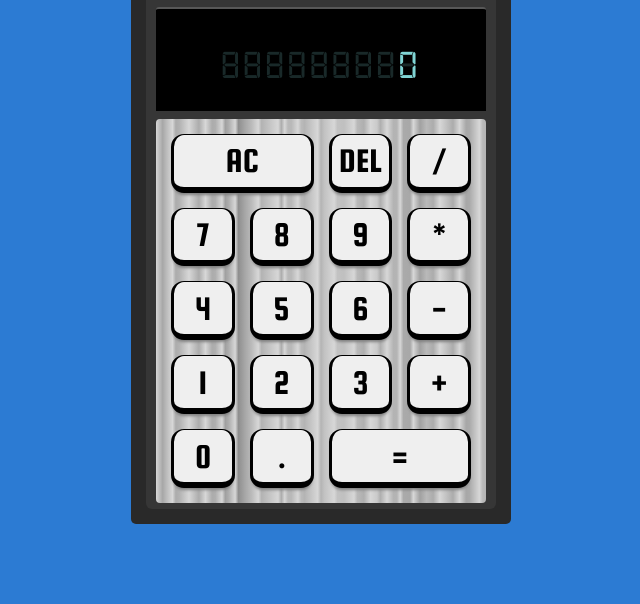
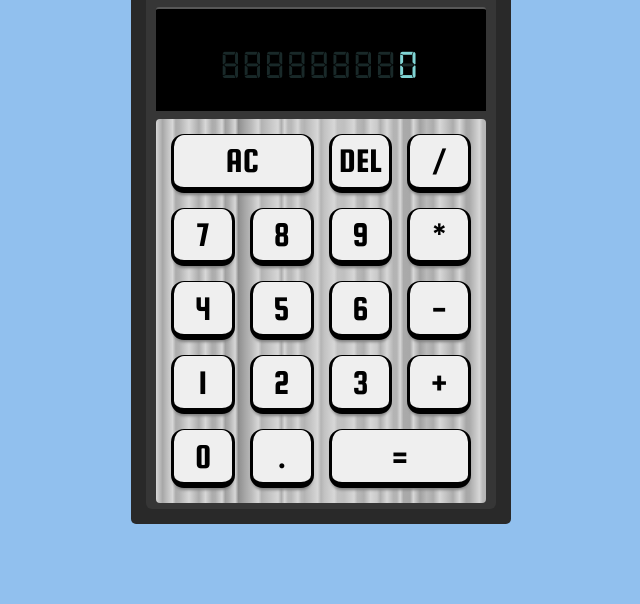
Before and after one commit to ConorPDoyle/calculator, a plain HTML site: page index.html in a window 1280 px wide. Shown: the part 196-800 px from the top of the page, without its empty margins (319-959 px from the left). Drawn offline with Linux system fonts and the light colour scheme; a web font is replaced by a local one.

Commit message:
Change background color

```diff
--- a/styles.css
+++ b/styles.css
@@ -11,7 +11,7 @@
 }
 
 body {
-    background-color: #2c7bd3;
+    background-color: #91C0EE;
 }
 
 #calc-outline {
```
